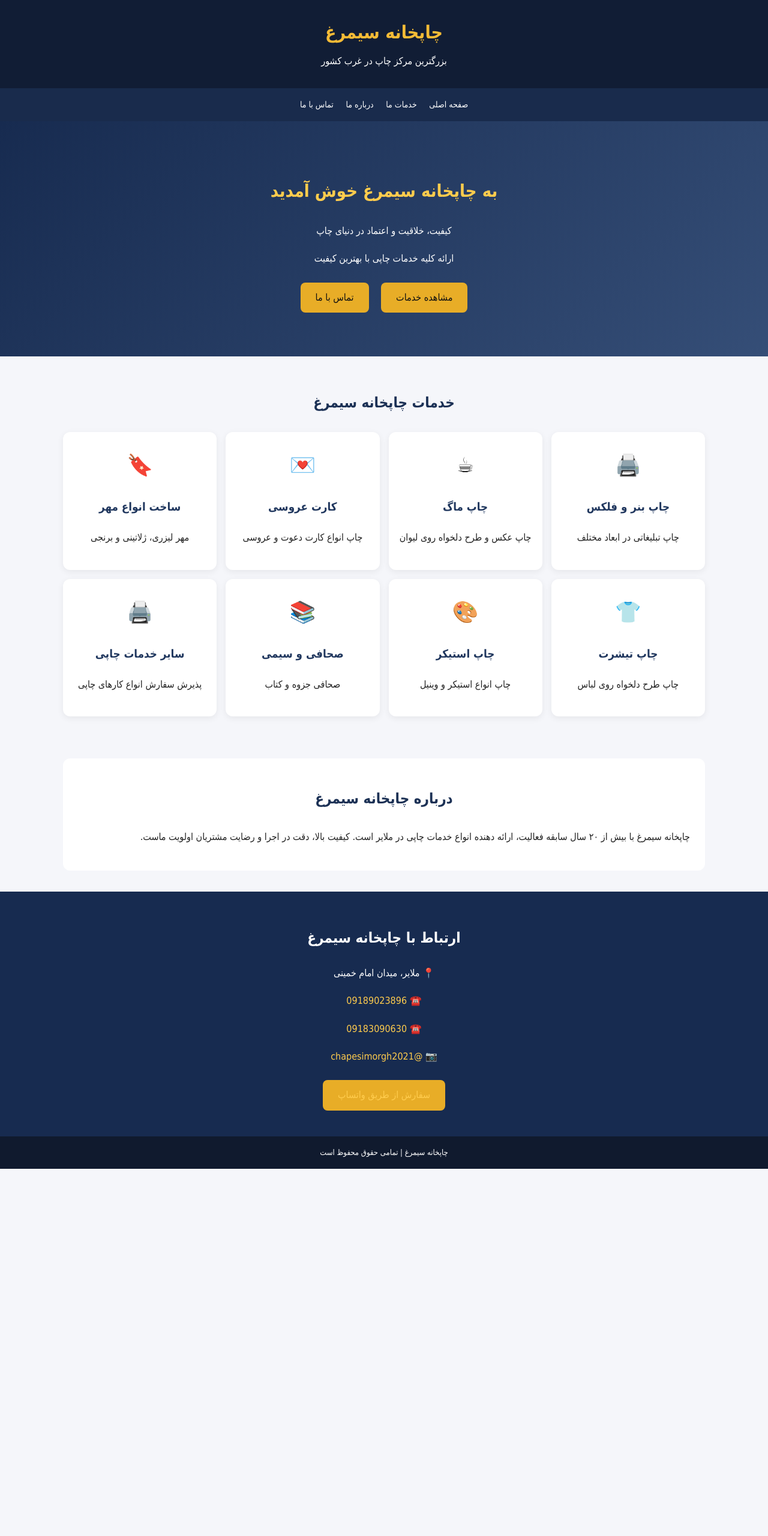
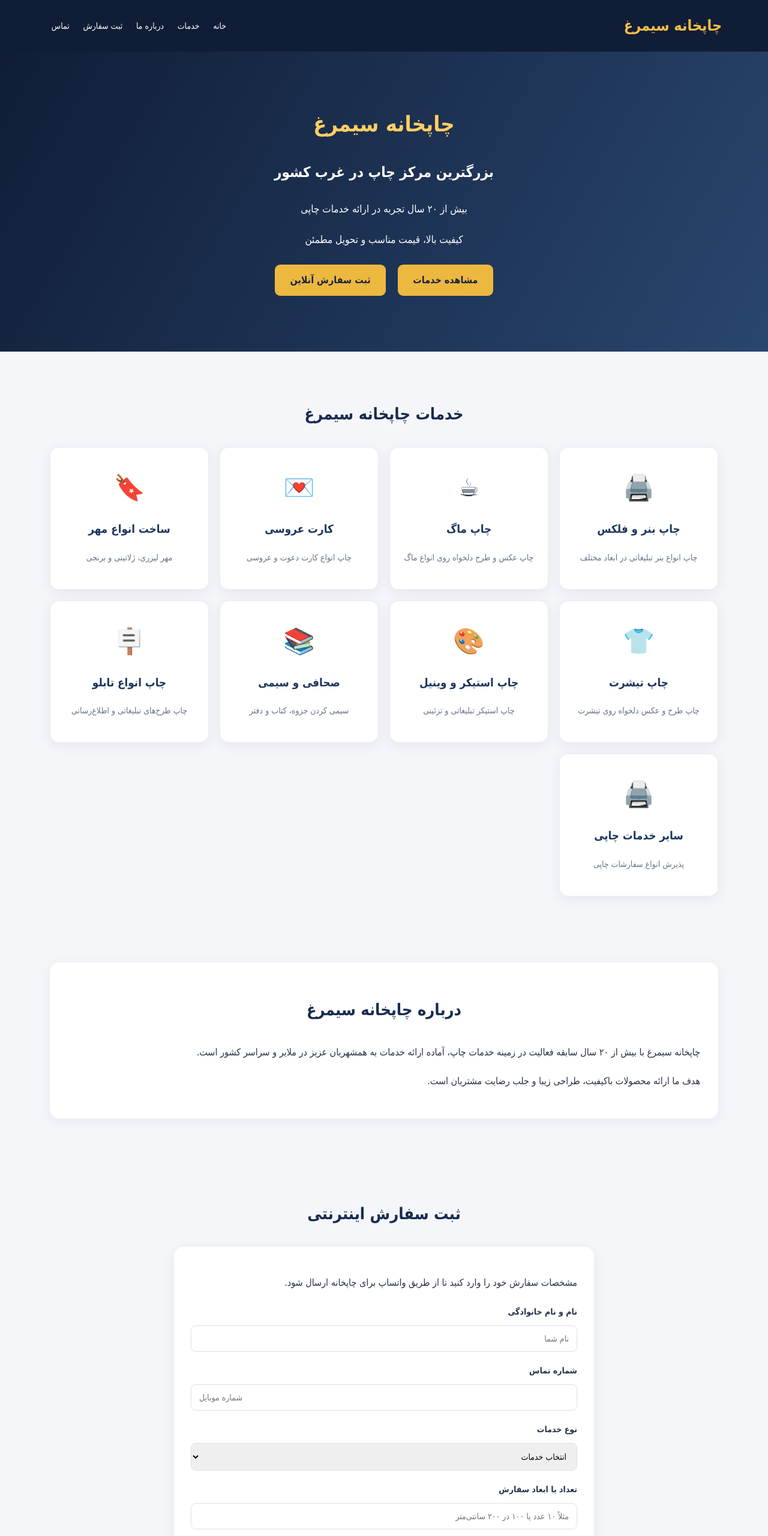
Before and after one commit to simorghprint/chapesimorgh, a plain HTML site: page index.html in a window 1280 px wide. Shown: the top 2560 px of the page at 60% size. Before the commit the page ends 1948 px from the top, so only its background shows below. Drawn offline with Linux system fonts and the light colour scheme.

Commit message:
Update index.html

```diff
--- a/index.html
+++ b/index.html
@@ -4,70 +4,133 @@
 <head>
 <meta charset="UTF-8">
 <meta name="viewport" content="width=device-width, initial-scale=1.0">
-<title>چاپخانه سیمرغ | مرکز تخصصی خدمات چاپ</title>
+<title>چاپخانه سیمرغ | خدمات تخصصی چاپ</title>
+<meta name="description" content="چاپخانه سیمرغ در ملایر، ارائه دهنده خدمات چاپ بنر، ماگ، مهر، تیشرت، کارت عروسی و کلیه خدمات چاپی">
 <style>
 *{box-sizing:border-box}
-body{margin:0;font-family:Tahoma,Arial;background:#f5f6fa;color:#222;line-height:1.9}
-header{background:#111d35;color:white;padding:25px 15px;text-align:center}
-header h1{color:#f5bb36;margin:0;font-size:30px}
-header p{margin:5px}
-nav{background:#192b4c;padding:12px;text-align:center}
-nav a{color:white;text-decoration:none;margin:8px;font-size:14px}
-.hero{background:linear-gradient(135deg,#172b50,#354e77);color:white;text-align:center;padding:65px 15px}
-.hero h2{font-size:29px;color:#ffcc4d}
-.btn{display:inline-block;background:#e8ad27;color:#111;padding:10px 25px;border-radius:8px;text-decoration:none;margin:8px}
-section{padding:35px 15px;max-width:1100px;margin:auto}
-h2.title{text-align:center;color:#1c3155;margin-bottom:25px}
-.services{display:grid;grid-template-columns:repeat(auto-fit,minmax(210px,1fr));gap:15px}
-.service{background:white;padding:22px 12px;border-radius:12px;text-align:center;box-shadow:0 3px 12px #0001}
-.service span{font-size:35px}
-.service h3{color:#20375e}
-.about{background:white;border-radius:12px;padding:25px}
-.contact{background:#172b50;color:white;text-align:center;padding:35px 15px}
-.contact a{color:#ffcc4d;text-decoration:none}
-footer{background:#101a2e;color:white;text-align:center;padding:15px;font-size:13px}
+html{scroll-behavior:smooth}
+body{margin:0;font-family:Tahoma,Arial;background:#f5f6fa;color:#26334a;line-height:2}
+header{background:#101d36;color:white;padding:18px 6%;display:flex;align-items:center;justify-content:space-between;flex-wrap:wrap}
+.logo{font-size:25px;font-weight:bold;color:#f5bd45}
+nav a{color:white;text-decoration:none;margin:0 9px;font-size:14px}
+.hero{background:linear-gradient(120deg,#101d36,#29466f);color:white;text-align:center;padding:85px 15px}
+.hero h1{font-size:36px;color:#ffce62;margin:0 0 12px}
+.hero p{font-size:17px}
+.btn{display:inline-block;background:#edb83f;color:#17243b;padding:10px 25px;border-radius:9px;text-decoration:none;font-weight:bold;margin:8px;border:0;cursor:pointer}
+section{max-width:1150px;margin:auto;padding:55px 18px}
+.heading{text-align:center;color:#172c50;font-size:27px;margin-bottom:28px}
+.services{display:grid;grid-template-columns:repeat(auto-fit,minmax(210px,1fr));gap:18px}
+.card{background:white;border-radius:15px;padding:25px 16px;text-align:center;box-shadow:0 5px 20px #17243b12;border:1px solid #e9edf3;transition:.2s}
+.card:hover{transform:translateY(-5px)}
+.icon{font-size:42px}
+.card h3{color:#1c365e;margin:8px 0}
+.card p{font-size:14px;color:#68748a}
+.about{background:white;border-radius:15px;padding:30px;box-shadow:0 5px 20px #17243b10}
+.order{background:#fff;border-radius:15px;padding:28px;max-width:700px;margin:auto;box-shadow:0 5px 20px #17243b12}
+input,select,textarea{width:100%;padding:13px;margin:7px 0 15px;border:1px solid #dce1e9;border-radius:8px;font-family:inherit;font-size:14px}
+label{font-weight:bold;font-size:14px}
+.contact{background:#142542;color:white;text-align:center;padding:45px 15px}
+.contact a{color:#ffcf60;text-decoration:none}
+footer{background:#0b1629;color:#cbd2df;text-align:center;padding:17px;font-size:13px}
+@media(max-width:650px){
+header{justify-content:center;text-align:center;gap:8px}
+nav{width:100%;text-align:center}
+nav a{display:inline-block;margin:5px}
+.hero h1{font-size:27px}
+.hero{padding:60px 15px}
+}
 </style>
 </head>
 <body>
 
 <header>
-<h1>چاپخانه سیمرغ</h1>
-<p>بزرگترین مرکز چاپ در غرب کشور</p>
+<div class="logo">چاپخانه سیمرغ</div>
+<nav>
+<a href="#home">خانه</a>
+<a href="#services">خدمات</a>
+<a href="#about">درباره ما</a>
+<a href="#order">ثبت سفارش</a>
+<a href="#contact">تماس</a>
+</nav>
 </header>
 
-<nav>
-<a href="#home">صفحه اصلی</a>
-<a href="#services">خدمات ما</a>
-<a href="#about">درباره ما</a>
-<a href="#contact">تماس با ما</a>
-</nav>
-
 <div class="hero" id="home">
-<h2>به چاپخانه سیمرغ خوش آمدید</h2>
-<p>کیفیت، خلاقیت و اعتماد در دنیای چاپ</p>
-<p>ارائه کلیه خدمات چاپی با بهترین کیفیت</p>
+<h1>چاپخانه سیمرغ</h1>
+<h2>بزرگترین مرکز چاپ در غرب کشور</h2>
+<p>بیش از ۲۰ سال تجربه در ارائه خدمات چاپی</p>
+<p>کیفیت بالا، قیمت مناسب و تحویل مطمئن</p>
 <a class="btn" href="#services">مشاهده خدمات</a>
-<a class="btn" href="tel:09189023896">تماس با ما</a>
+<a class="btn" href="#order">ثبت سفارش آنلاین</a>
 </div>
 
 <section id="services">
-<h2 class="title">خدمات چاپخانه سیمرغ</h2>
+<h2 class="heading">خدمات چاپخانه سیمرغ</h2>
 <div class="services">
-<div class="service"><span>🖨️</span><h3>چاپ بنر و فلکس</h3><p>چاپ تبلیغاتی در ابعاد مختلف</p></div>
-<div class="service"><span>☕</span><h3>چاپ ماگ</h3><p>چاپ عکس و طرح دلخواه روی لیوان</p></div>
-<div class="service"><span>💌</span><h3>کارت عروسی</h3><p>چاپ انواع کارت دعوت و عروسی</p></div>
-<div class="service"><span>🔖</span><h3>ساخت انواع مهر</h3><p>مهر لیزری، ژلاتینی و برنجی</p></div>
-<div class="service"><span>👕</span><h3>چاپ تیشرت</h3><p>چاپ طرح دلخواه روی لباس</p></div>
-<div class="service"><span>🎨</span><h3>چاپ استیکر</h3><p>چاپ انواع استیکر و وینیل</p></div>
-<div class="service"><span>📚</span><h3>صحافی و سیمی</h3><p>صحافی جزوه و کتاب</p></div>
-<div class="service"><span>🖨️</span><h3>سایر خدمات چاپی</h3><p>پذیرش سفارش انواع کارهای چاپی</p></div>
+
+<div class="card"><div class="icon">🖨️</div><h3>چاپ بنر و فلکس</h3><p>چاپ انواع بنر تبلیغاتی در ابعاد مختلف</p></div>
+
+<div class="card"><div class="icon">☕</div><h3>چاپ ماگ</h3><p>چاپ عکس و طرح دلخواه روی انواع ماگ</p></div>
+
+<div class="card"><div class="icon">💌</div><h3>کارت عروسی</h3><p>چاپ انواع کارت دعوت و عروسی</p></div>
+
+<div class="card"><div class="icon">🔖</div><h3>ساخت انواع مهر</h3><p>مهر لیزری، ژلاتینی و برنجی</p></div>
+
+<div class="card"><div class="icon">👕</div><h3>چاپ تیشرت</h3><p>چاپ طرح و عکس دلخواه روی تیشرت</p></div>
+
+<div class="card"><div class="icon">🎨</div><h3>چاپ استیکر و وینیل</h3><p>چاپ استیکر تبلیغاتی و تزئینی</p></div>
+
+<div class="card"><div class="icon">📚</div><h3>صحافی و سیمی</h3><p>سیمی کردن جزوه، کتاب و دفتر</p></div>
+
+<div class="card"><div class="icon">🪧</div><h3>چاپ انواع تابلو</h3><p>چاپ طرح‌های تبلیغاتی و اطلاع‌رسانی</p></div>
+
+<div class="card"><div class="icon">🖨️</div><h3>سایر خدمات چاپی</h3><p>پذیرش انواع سفارشات چاپی</p></div>
+
 </div>
 </section>
 
 <section id="about">
 <div class="about">
-<h2 class="title">درباره چاپخانه سیمرغ</h2>
-<p>چاپخانه سیمرغ با بیش از ۲۰ سال سابقه فعالیت، ارائه دهنده انواع خدمات چاپی در ملایر است. کیفیت بالا، دقت در اجرا و رضایت مشتریان اولویت ماست.</p>
+<h2 class="heading">درباره چاپخانه سیمرغ</h2>
+<p>چاپخانه سیمرغ با بیش از ۲۰ سال سابقه فعالیت در زمینه خدمات چاپ، آماده ارائه خدمات به همشهریان عزیز در ملایر و سراسر کشور است.</p>
+<p>هدف ما ارائه محصولات باکیفیت، طراحی زیبا و جلب رضایت مشتریان است.</p>
+</div>
+</section>
+
+<section id="order">
+<h2 class="heading">ثبت سفارش اینترنتی</h2>
+<div class="order">
+<p>مشخصات سفارش خود را وارد کنید تا از طریق واتساپ برای چاپخانه ارسال شود.</p>
+
+<form id="orderForm">
+<label>نام و نام خانوادگی</label>
+<input id="customer" required placeholder="نام شما">
+
+<label>شماره تماس</label>
+<input id="phone" required type="tel" placeholder="شماره موبایل">
+
+<label>نوع خدمات</label>
+<select id="service" required>
+<option value="">انتخاب خدمات</option>
+<option>چاپ بنر و فلکس</option>
+<option>چاپ ماگ</option>
+<option>کارت عروسی</option>
+<option>مهر لیزری</option>
+<option>مهر ژلاتینی</option>
+<option>مهر برنجی</option>
+<option>چاپ تیشرت</option>
+<option>چاپ استیکر و وینیل</option>
+<option>صحافی و سیمی</option>
+<option>سایر خدمات چاپی</option>
+</select>
+
+<label>تعداد یا ابعاد سفارش</label>
+<input id="quantity" placeholder="مثلاً ۱۰ عدد یا ۱۰۰ در ۲۰۰ سانتی‌متر">
+
+<label>توضیحات سفارش</label>
+<textarea id="details" rows="4" placeholder="توضیحات بیشتر..."></textarea>
+
+<button class="btn" type="submit">ارسال سفارش به واتساپ</button>
+</form>
 </div>
 </section>
 
@@ -77,12 +140,32 @@ footer{background:#101a2e;color:white;text-align:center;padding:15px;font-size:1
 <p>☎️ <a href="tel:09189023896">09189023896</a></p>
 <p>☎️ <a href="tel:09183090630">09183090630</a></p>
 <p>📷 <a href="https://instagram.com/chapesimorgh2021">@chapesimorgh2021</a></p>
-<a class="btn" href="https://wa.me/989189023896">سفارش از طریق واتساپ</a>
+<a class="btn" href="https://wa.me/989189023896">ارتباط در واتساپ</a>
 </div>
 
 <footer>
 چاپخانه سیمرغ | تمامی حقوق محفوظ است
 </footer>
 
+<script>
+document.getElementById("orderForm").addEventListener("submit",function(e){
+e.preventDefault();
+let customer=document.getElementById("customer").value;
+let phone=document.getElementById("phone").value;
+let service=document.getElementById("service").value;
+let quantity=document.getElementById("quantity").value;
+let details=document.getElementById("details").value;
+
+let message="سلام، سفارش جدید از سایت چاپخانه سیمرغ\n"+
+"نام: "+customer+"\n"+
+"شماره تماس: "+phone+"\n"+
+"نوع خدمات: "+service+"\n"+
+"تعداد یا ابعاد: "+quantity+"\n"+
+"توضیحات: "+details;
+
+window.open("https://wa.me/989189023896?text="+encodeURIComponent(message),"_blank");
+});
+</script>
+
 </body>
 </html>
```
